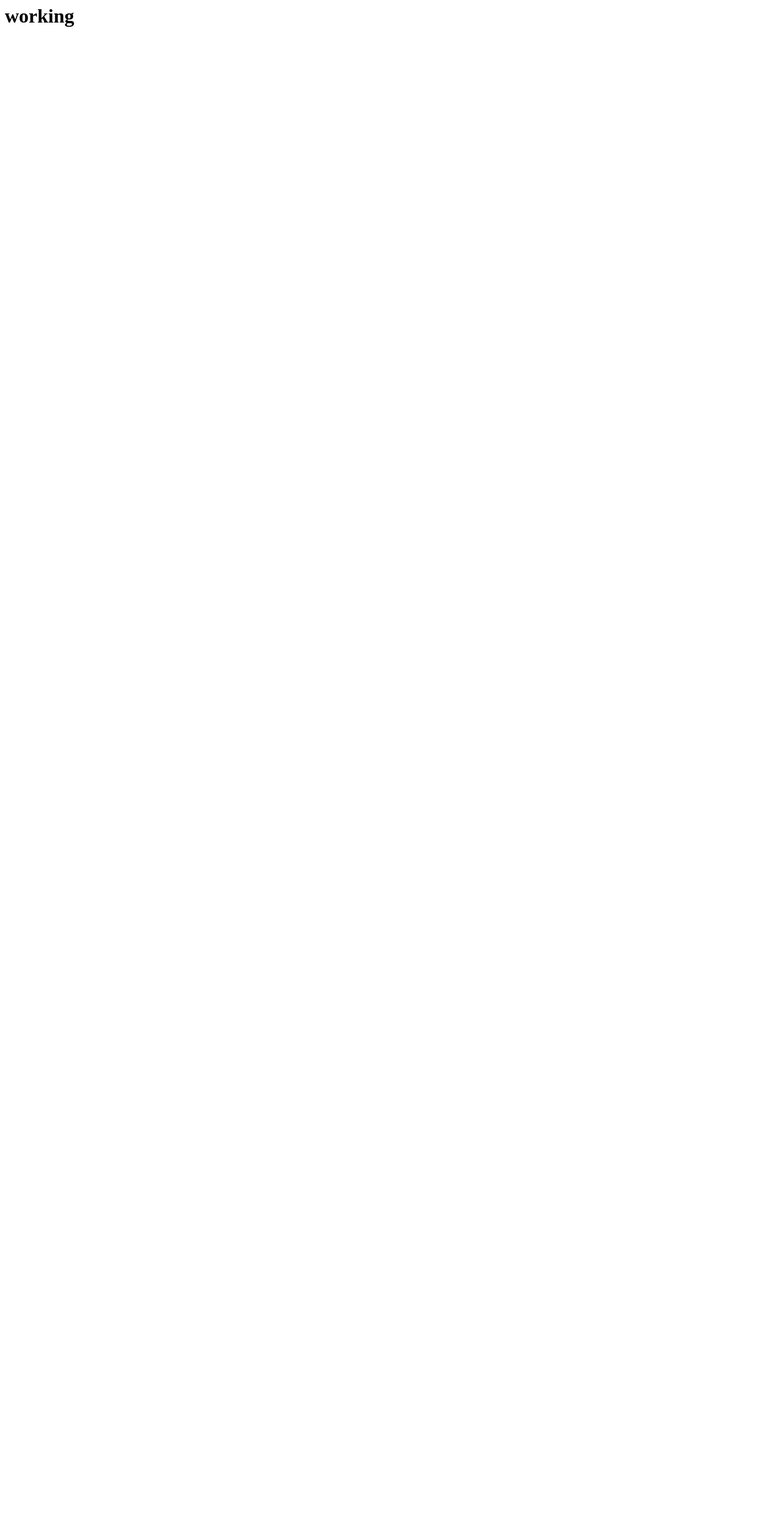
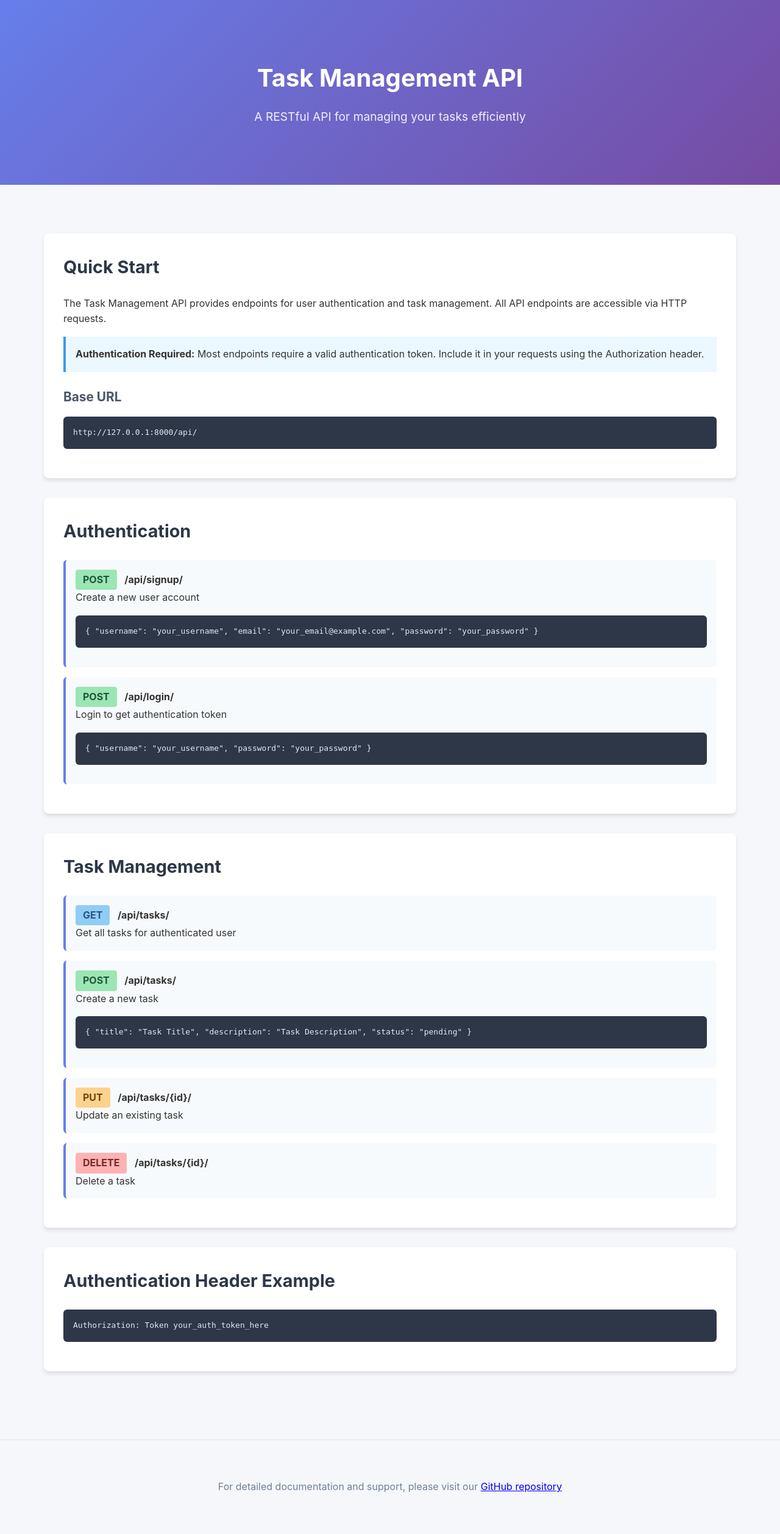
Before and after one commit to sohrab-pro/task-backend, a Django app: page / in a window 1280 px wide. Before the commit the page is almost empty. Shown: the whole page at 61% size. Before the commit the page ends 44 px from the top, so only its background shows below. Run offline with Django 4.2, Linux system fonts and the light colour scheme; some libraries are stand-ins or nearby versions.

Commit message:
updated two files

```diff
--- a/templates/core/index.html
+++ b/templates/core/index.html
@@ -1 +1,230 @@
-<h1>working</h1>
+<!DOCTYPE html>
+<html lang="en">
+	<head>
+		<meta charset="UTF-8" />
+		<meta name="viewport" content="width=device-width, initial-scale=1.0" />
+		<title>Task Management API</title>
+		<link
+			href="https://cdnjs.cloudflare.com/ajax/libs/prism/1.24.1/themes/prism.min.css"
+			rel="stylesheet" />
+		<style>
+			* {
+				margin: 0;
+				padding: 0;
+				box-sizing: border-box;
+			}
+
+			body {
+				font-family: -apple-system, BlinkMacSystemFont, "Segoe UI",
+					Roboto, "Helvetica Neue", Arial, sans-serif;
+				line-height: 1.6;
+				color: #333;
+				background: #f5f7fa;
+			}
+
+			.container {
+				max-width: 1200px;
+				margin: 0 auto;
+				padding: 2rem;
+			}
+
+			header {
+				background: linear-gradient(135deg, #667eea 0%, #764ba2 100%);
+				color: white;
+				padding: 4rem 0;
+				text-align: center;
+				margin-bottom: 3rem;
+			}
+
+			header h1 {
+				font-size: 2.5rem;
+				margin-bottom: 1rem;
+			}
+
+			header p {
+				font-size: 1.2rem;
+				opacity: 0.9;
+			}
+
+			.card {
+				background: white;
+				border-radius: 8px;
+				padding: 2rem;
+				margin-bottom: 2rem;
+				box-shadow: 0 4px 6px rgba(0, 0, 0, 0.1);
+			}
+
+			h2 {
+				color: #2d3748;
+				margin-bottom: 1.5rem;
+				font-size: 1.8rem;
+			}
+
+			h3 {
+				color: #4a5568;
+				margin: 1.5rem 0 1rem;
+				font-size: 1.3rem;
+			}
+
+			.endpoint {
+				background: #f7fafc;
+				border-radius: 6px;
+				padding: 1rem;
+				margin: 1rem 0;
+				border-left: 4px solid #667eea;
+			}
+
+			.method {
+				display: inline-block;
+				padding: 0.25rem 0.75rem;
+				border-radius: 4px;
+				font-weight: bold;
+				margin-right: 0.5rem;
+			}
+
+			.method.post {
+				background: #9ae6b4;
+				color: #22543d;
+			}
+
+			.method.get {
+				background: #90cdf4;
+				color: #2c5282;
+			}
+
+			.method.delete {
+				background: #feb2b2;
+				color: #742a2a;
+			}
+
+			.method.put {
+				background: #fbd38d;
+				color: #744210;
+			}
+
+			code {
+				background: #2d3748;
+				color: #e2e8f0;
+				padding: 1rem;
+				border-radius: 6px;
+				display: block;
+				margin: 1rem 0;
+				overflow-x: auto;
+			}
+
+			.auth-note {
+				background: #ebf8ff;
+				border-left: 4px solid #4299e1;
+				padding: 1rem;
+				margin: 1rem 0;
+			}
+
+			footer {
+				text-align: center;
+				padding: 2rem;
+				color: #718096;
+				border-top: 1px solid #e2e8f0;
+				margin-top: 3rem;
+			}
+		</style>
+	</head>
+	<body>
+		<header>
+			<div class="container">
+				<h1>Task Management API</h1>
+				<p>A RESTful API for managing your tasks efficiently</p>
+			</div>
+		</header>
+
+		<div class="container">
+			<div class="card">
+				<h2>Quick Start</h2>
+				<p>
+					The Task Management API provides endpoints for user
+					authentication and task management. All API endpoints are
+					accessible via HTTP requests.
+				</p>
+
+				<div class="auth-note">
+					<strong>Authentication Required:</strong> Most endpoints
+					require a valid authentication token. Include it in your
+					requests using the Authorization header.
+				</div>
+
+				<h3>Base URL</h3>
+				<code>http://127.0.0.1:8000/api/</code>
+			</div>
+
+			<div class="card">
+				<h2>Authentication</h2>
+
+				<div class="endpoint">
+					<span class="method post">POST</span>
+					<strong>/api/signup/</strong>
+					<p>Create a new user account</p>
+					<code
+						>{ "username": "your_username", "email":
+						"your_email@example.com", "password": "your_password"
+						}</code
+					>
+				</div>
+
+				<div class="endpoint">
+					<span class="method post">POST</span>
+					<strong>/api/login/</strong>
+					<p>Login to get authentication token</p>
+					<code
+						>{ "username": "your_username", "password":
+						"your_password" }</code
+					>
+				</div>
+			</div>
+
+			<div class="card">
+				<h2>Task Management</h2>
+
+				<div class="endpoint">
+					<span class="method get">GET</span>
+					<strong>/api/tasks/</strong>
+					<p>Get all tasks for authenticated user</p>
+				</div>
+
+				<div class="endpoint">
+					<span class="method post">POST</span>
+					<strong>/api/tasks/</strong>
+					<p>Create a new task</p>
+					<code
+						>{ "title": "Task Title", "description": "Task
+						Description", "status": "pending" }</code
+					>
+				</div>
+
+				<div class="endpoint">
+					<span class="method put">PUT</span>
+					<strong>/api/tasks/{id}/</strong>
+					<p>Update an existing task</p>
+				</div>
+
+				<div class="endpoint">
+					<span class="method delete">DELETE</span>
+					<strong>/api/tasks/{id}/</strong>
+					<p>Delete a task</p>
+				</div>
+			</div>
+
+			<div class="card">
+				<h2>Authentication Header Example</h2>
+				<code>Authorization: Token your_auth_token_here</code>
+			</div>
+		</div>
+
+		<footer>
+			<div class="container">
+				<p>
+					For detailed documentation and support, please visit our
+					<a href="https://github.com/sohrab-pro/task-backend.git">GitHub repository</a>
+				</p>
+			</div>
+		</footer>
+	</body>
+</html>
```
Also changed, not shown: README.md.
